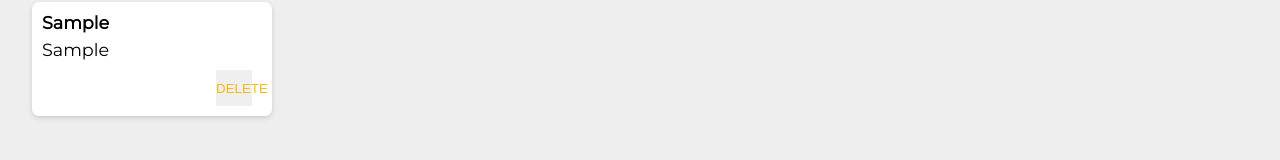
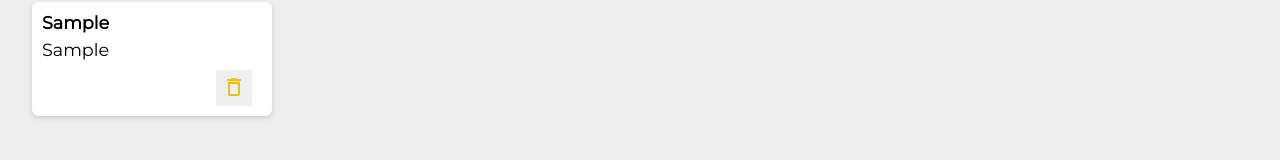
Before and after one commit to srglbrkchn/React36, a React (Create React App) app: page / in a window 1280 px wide. Both pictures are taken after typing "Sample", "Sample" into the empty fields and a click on the button "Add". Shown: the part 279-439 px from the top of the page. Built offline with nearby package versions, Linux system fonts and the light colour scheme; a web font is replaced by a local one.

Commit message:
Add Material ui trashcan to Note componenet replacing DELETE note in the delete button.

```diff
--- a/package.json
+++ b/package.json
@@ -5,6 +5,8 @@
   "keywords": [],
   "main": "src/index.js",
   "dependencies": {
+    "@material-ui/core": "^4.12.3",
+    "@material-ui/icons": "^4.11.2",
     "react": "16.8.6",
     "react-dom": "16.8.6",
     "react-scripts": "3.2.0"
--- a/src/components/Note.jsx
+++ b/src/components/Note.jsx
@@ -1,4 +1,5 @@
 import React from "react";
+import DeleteOutlineIcon from '@material-ui/icons/DeleteOutline';
 
 function Note(props) {
   function handleClick() {
@@ -9,7 +10,9 @@ function Note(props) {
     <div className="note">
       <h1>{props.title}</h1>
       <p>{props.content}</p>
-      <button onClick={handleClick}>DELETE</button>
+      <button onClick={handleClick}>
+      <DeleteOutlineIcon />
+      </button>
     </div>
   );
 }
```
Also changed, not shown: 1 other file (tests, documents, lock files or other folders).
